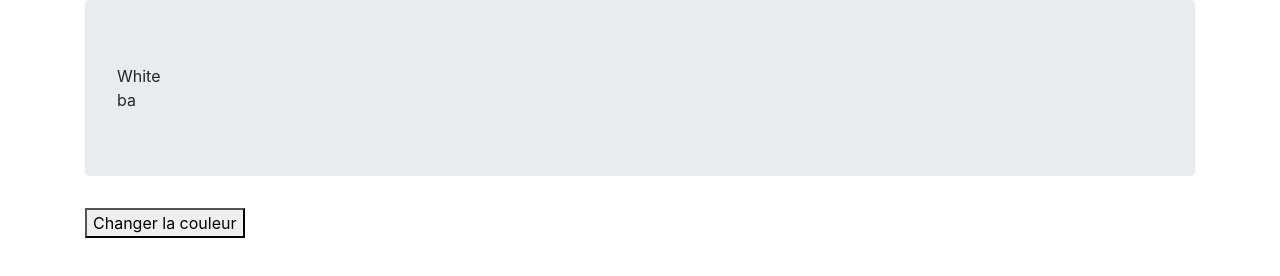
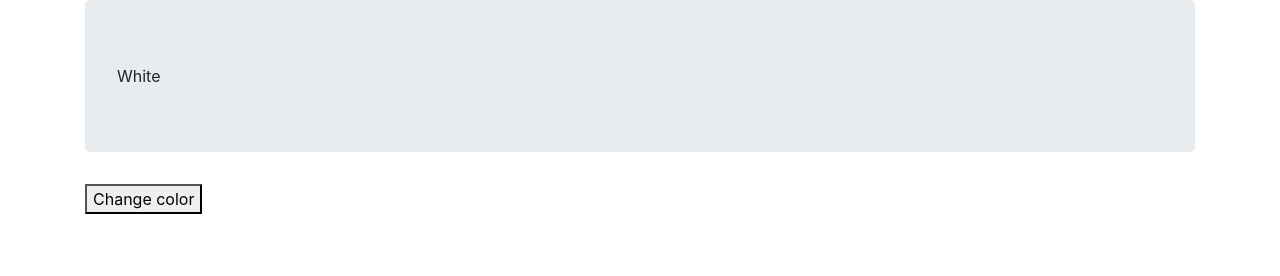
Before and after one commit to VictorineR/TP2-WebAdvanced, a plain HTML site: page Exo2.html in a window 1280 px wide. Drawn offline with nearby package versions, Linux system fonts and the light colour scheme.

Commit message:
Exo2 fait

```diff
--- a/Exo2.html
+++ b/Exo2.html
@@ -1,5 +1,5 @@
 <!DOCTYPE html>
-<html lang="fr">
+<html lang="en">
 <head>
     <meta charset="UTF-8">
     <meta name="viewport" content="width=device-width, initial-scale=1.0">
@@ -16,10 +16,10 @@
        <template>
             <div class="container">
 
-                <p class="jumbotron" v-if="isWhite" v-bind:style="{ color: activeColor, background: activeBackground }" >{{ message }} <br> ab</p>
-                <p class="jumbotron" v-else="inverse"  >{{ message }} <br> ba</p>
+                <p class="jumbotron" v-if="isWhite" v-bind:style="{ color: activeColor, background: activeBackground }" >{{ message }} <br> </p>
+                <p class="jumbotron" v-else="inverse"  >{{ message }} <br></p>
 
-                <button v-on:click="inverser">Changer la couleur</button>
+                <button v-on:click="inverse">Change color</button>
             </div>
         </template>
       </div>
@@ -38,7 +38,7 @@
         },
 
         methods : {
-            inverser: function() {
+            inverse: function() {
                 if (this.isWhite == false){
                     this.isWhite = !this.isWhite
                     vm.message = 'Black'
```
